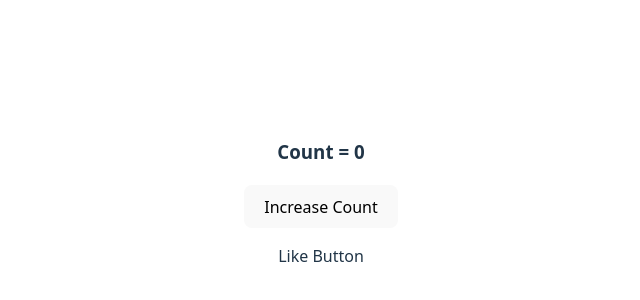
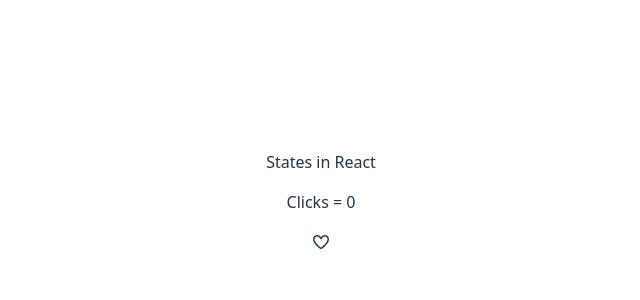
Before and after one commit to shehwarm/DeltaReact, a React (Vite) app in the folder react-states-class/: page / in a window 1280 px wide. Shown: the part 198-498 px from the top of the page, without its empty margins (319-959 px from the left). Built offline with nearby package versions, Linux system fonts and the light colour scheme.

Commit message:
feat: update LikeButton component to manage like state and display click count

```diff
--- a/react-states-class/index.html
+++ b/react-states-class/index.html
@@ -4,6 +4,7 @@
     <meta charset="UTF-8" />
     <link rel="icon" type="image/svg+xml" href="/vite.svg" />
     <meta name="viewport" content="width=device-width, initial-scale=1.0" />
+    <link rel="stylesheet" href="https://cdnjs.cloudflare.com/ajax/libs/font-awesome/7.0.1/css/all.min.css" integrity="sha512-2SwdPD6INVrV/lHTZbO2nodKhrnDdJK9/kg2XD1r9uGqPo1cUbujc+IYdlYdEErWNu69gVcYgdxlmVmzTWnetw==" crossorigin="anonymous" referrerpolicy="no-referrer" />
     <title>react-states-class</title>
   </head>
   <body>
--- a/react-states-class/src/App.jsx
+++ b/react-states-class/src/App.jsx
@@ -5,7 +5,7 @@
 function App() {
   return (
     <>
-      <Counter />
+      <p>States in React</p>
 
       <LikeButton />
     </>
--- a/react-states-class/src/LikeButton.jsx
+++ b/react-states-class/src/LikeButton.jsx
@@ -1,7 +1,28 @@
+import { useState } from "react";
+
 export default function LikeButton() {
+    let[isLiked, setIsLiked] = useState(false);
+    let[clicks, setClicks] = useState(0);
+
+    let toggleLike = () => {
+      let newVal = !isLiked;
+      setIsLiked(newVal);
+      setClicks(clicks+1);
+    };
+
+   let likeStyle = { color: "red"};
+
   return (
     <div>
-        <p>Like Button</p>
+        <p>Clicks = {clicks}</p>
+        <p onClick={toggleLike}>
+          {
+          isLiked ? (
+          <i className="fa-solid fa-heart" style={likeStyle}></i>
+            ) : (
+          <i className="fa-regular fa-heart"></i>
+           )}
+        </p>
     </div>
   );
 }
```
